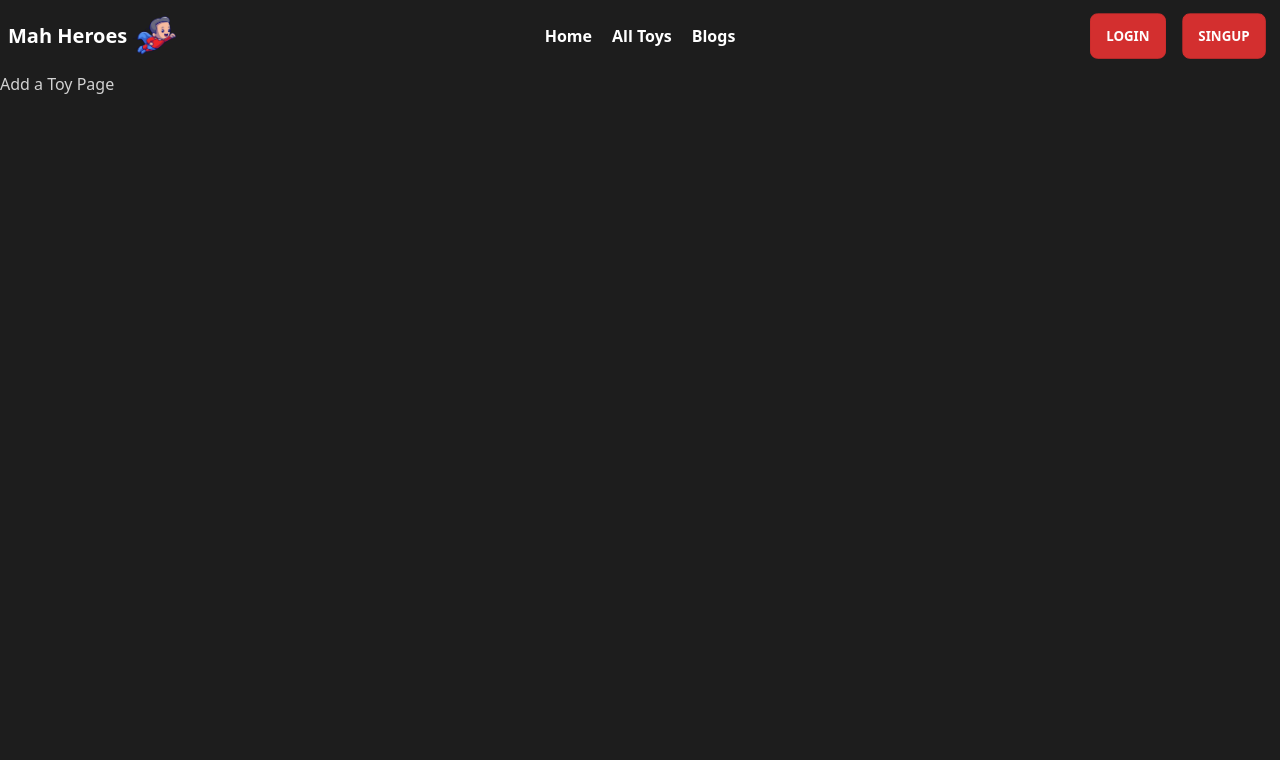
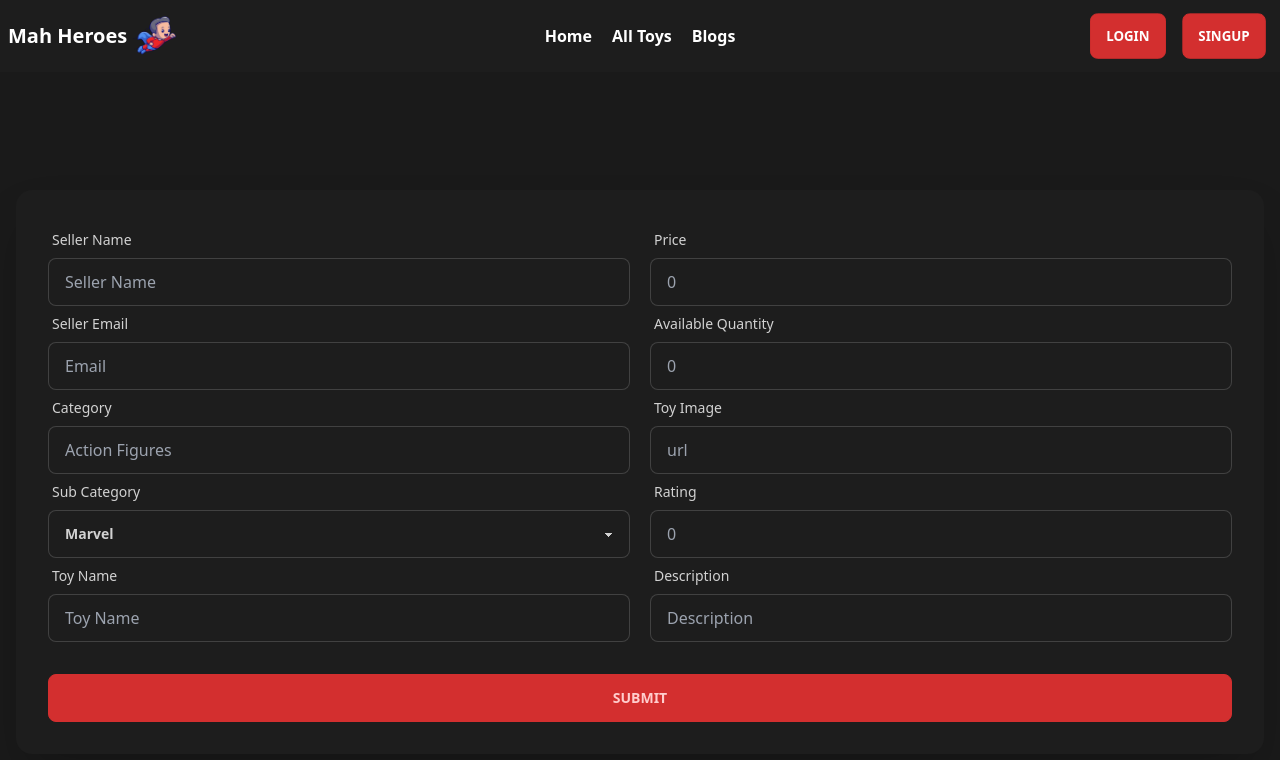
Before and after one commit to SagorAhamed251245/Mah-Heroes_client, a React (Vite) app: page /addtoy in a window 1280 px wide. Shown: the top 760 px of the page. Built offline with nearby package versions, Linux system fonts and the light colour scheme; no server answers; a web font is replaced by a local one.

Commit message:
add a toy frome done

```diff
--- a/package.json
+++ b/package.json
@@ -16,6 +16,7 @@
     "match-sorter": "^6.3.1",
     "react": "^18.2.0",
     "react-dom": "^18.2.0",
+    "react-hook-form": "^7.43.9",
     "react-router-dom": "^6.11.2",
     "react-tabs": "^6.0.1",
     "sort-by": "^1.2.0"
--- a/src/pages/AddToy/AddToy.jsx
+++ b/src/pages/AddToy/AddToy.jsx
@@ -1,9 +1,152 @@
+import { useForm } from "react-hook-form";
+
+const AddToy = () => {
+    const {
+        register,
+        handleSubmit,
+        watch,
+        formState: { errors }
+    } = useForm();
+
+    const onSubmit = data => console.log(data);
+    return (
+        <div>
+            <div>
+                {/*  <form onSubmit={handleSubmit(onSubmit)}>
+
+                <input defaultValue="test" {...register("name")} />
 
 
-const AddToy = () => {
-    return (
-        <div>
-            <h1>Add a Toy Page</h1>
+                <input {...register("email", { required: true })} />
+
+                {errors.exampleRequired && <span>This field is required</span>}
+
+                <input type="submit" />
+            </form> */}
+            </div>
+            <div>
+                <div className="hero min-h-screen bg-base-200">
+                    <div className="hero-content flex w-full">
+
+                        <div className="card flex-shrink-0 w-full  shadow-2xl bg-base-100">
+                            <form onSubmit={handleSubmit(onSubmit)} className="card-body">
+                                <div className=" flex gap-5">
+                                    {/* left side  */}
+                                    <div className="w-1/2">
+
+                                        <div className="form-control">
+                                            <label className="label">
+                                                <span className="label-text">Seller Name</span>
+                                            </label>
+                                            <input type="text" {...register("seller_name")} placeholder="Seller Name" className="input input-bordered" />
+                                        </div>
+
+                                        {/* 1  */}
+                                        <div className="form-control">
+                                            <label className="label">
+                                                <span className="label-text">Seller Email</span>
+                                            </label>
+                                            <input {...register("seller_email")} type="email" placeholder="Email" className="input input-bordered" />
+
+                                        </div>
+
+                                        {/* 2 */}
+                                        <div className="form-control">
+                                            <label className="label">
+                                                <span className="label-text">Category</span>
+                                            </label>
+                                            <input {...register("category")} type="text" placeholder="Action Figures" className="input input-bordered" />
+
+                                        </div>
+
+                                        {/* 3  */}
+                                        <div className="form-control">
+                                            <label className="label">
+                                                <span className="label-text">Sub Category</span>
+                                            </label>
+                                            <select  {...register("sub_category")} className="select select-bordered w-full">
+                                                <option value="Marvel">Marvel</option>
+                                                <option value="DC Comics">DC Comics</option>
+                                                <option value="Star Wars">Star Wars</option>
+                                                <option value="Transformers">Transformers</option>
+                                            </select>
+
+                                        </div>
+
+                                        {/* 4  */}
+                                        <div className="form-control">
+                                            <label className="label">
+                                                <span className="label-text">Toy Name</span>
+                                            </label>
+                                            <input {...register("toy_name")} type="text" placeholder="Toy Name" className="input input-bordered" />
+
+                                        </div>
+                                        {/* 5  */}
+                                    </div>
+                                    {/* left side */}
+                                    {/* right site  */}
+                                    <div className="w-1/2">
+
+                                        <div className="form-control">
+                                            <label className="label">
+                                                <span className="label-text">Price</span>
+                                            </label>
+                                            <input {...register("price")} type="text" placeholder="0" className="input input-bordered" />
+
+                                        </div>
+
+                                        {/* 6  */}
+
+                                        <div className="form-control">
+                                            <label className="label">
+                                                <span className="label-text">Available Quantity</span>
+                                            </label>
+                                            <input {...register("available_quantity")} type="text" placeholder="0" className="input input-bordered" />
+
+                                        </div>
+                                        {/* 7  */}
+
+                                        <div className="form-control">
+                                            <label className="label">
+                                                <span className="label-text">Toy Image</span>
+                                            </label>
+                                            <input {...register("toy_image")} type="text" placeholder="url" className="input input-bordered" />
+
+                                        </div>
+
+                                        {/* 8  */}
+                                        <div className="form-control">
+                                            <label className="label">
+                                                <span className="label-text">Rating</span>
+                                            </label>
+                                            <input {...register("rating")} type="text" placeholder="0" className="input input-bordered" />
+
+                                        </div>
+                                        {/* 9  */}
+
+                                        <div className="form-control">
+                                            <label className="label">
+                                                <span className="label-text">Description</span>
+                                            </label>
+                                            <input {...register("description")} type="text" placeholder="Description" className="input input-bordered" />
+
+                                        </div>
+
+
+                                    </div>
+                                    {/* right site  */}
+                                </div>
+                                {errors.exampleRequired && <span>This field is required</span>}
+                                <div className="form-control mt-6">
+                                    <input type="submit" className="btn btn-primary" />
+                                </div>
+                            </form>
+                        </div>
+                    </div>
+                </div>
+            </div>
+
+
         </div>
     );
 };
```
Also changed, not shown: 1 other file (tests, documents, lock files or other folders).
